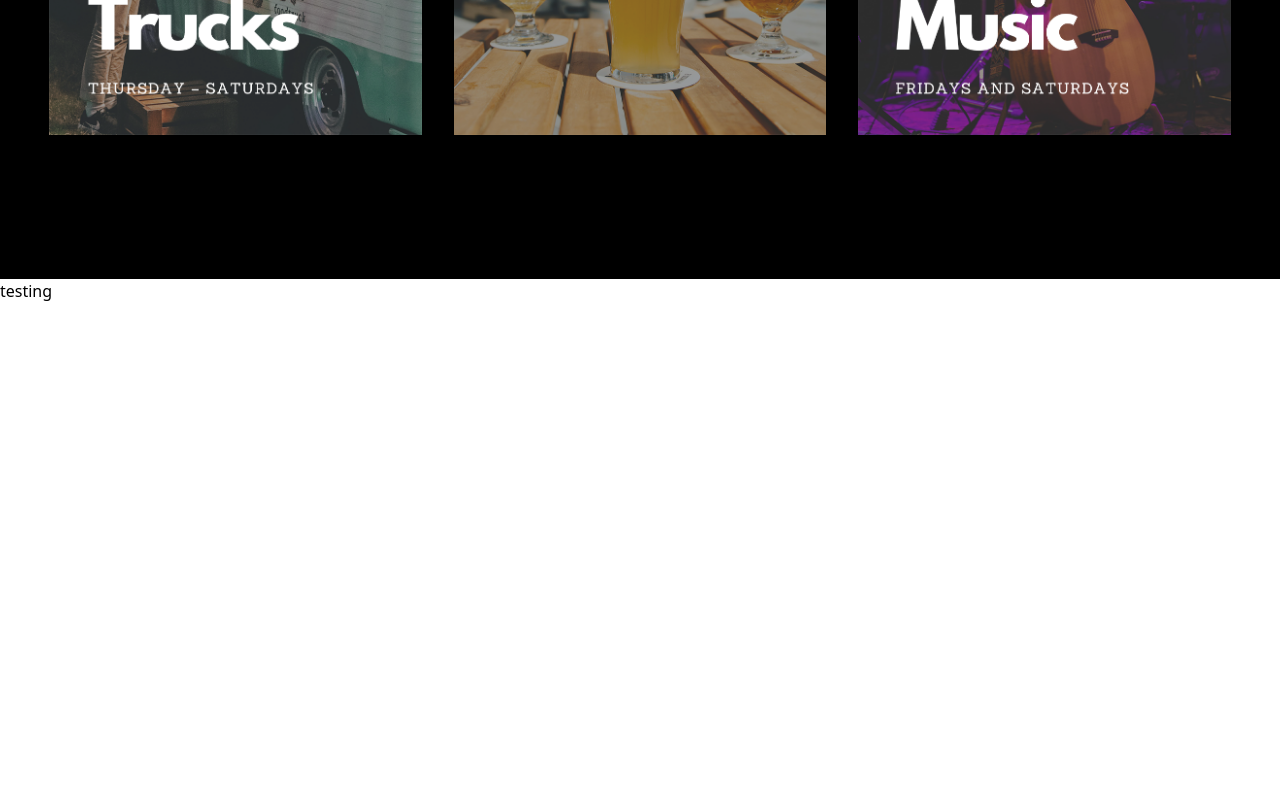
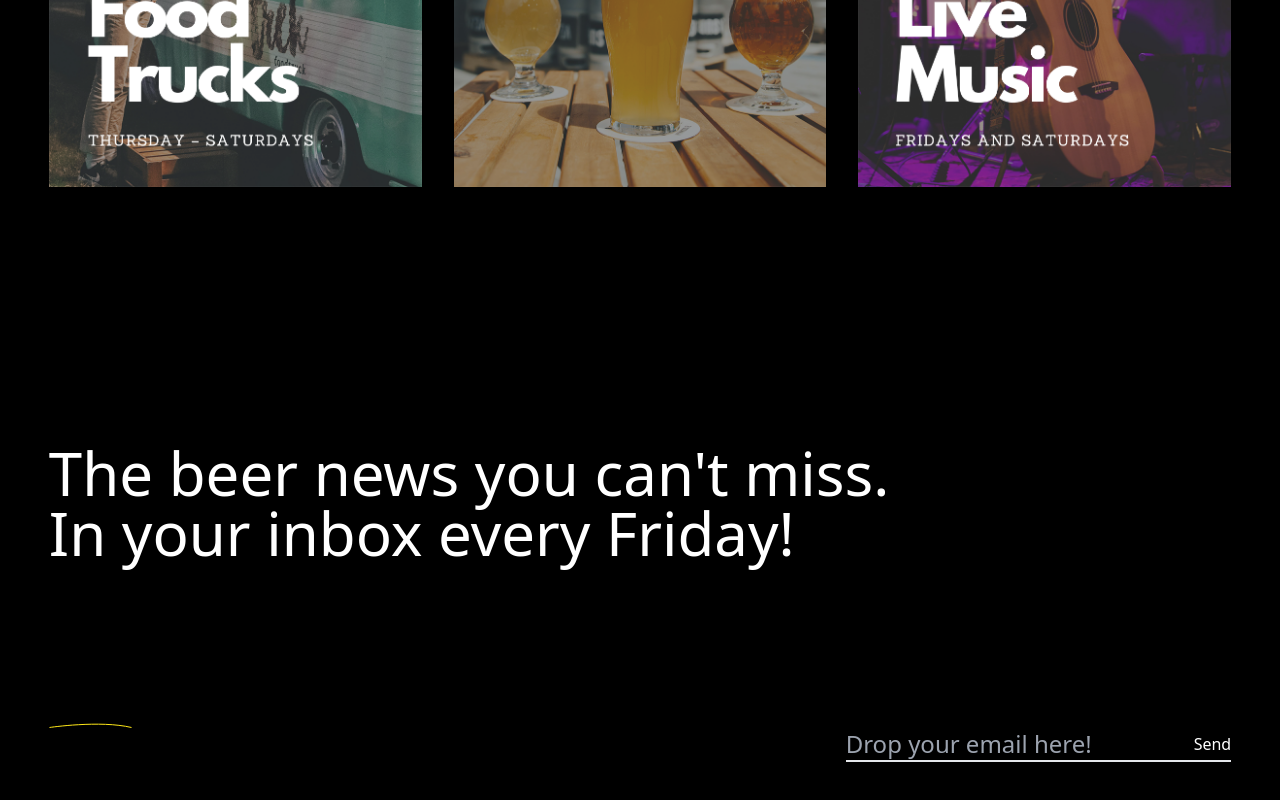
Before and after one commit to mb8504/localBuzz, a React (Vite) app: page / in a window 1280 px wide. Shown: the part 3432-4232 px from the top of the page. Before the commit the page ends 3735 px from the top, so only its background shows below. Built offline with nearby package versions, Linux system fonts and the light colour scheme.

Commit message:
Added footer

```diff
--- a/src/App.jsx
+++ b/src/App.jsx
@@ -6,6 +6,8 @@ import Header from '../src/pages/Home/Header'
 import Carousel from '../src/pages/Home/Carousel'
 import Hops from '../src/pages/Home/Hops'
 import Cards from '../src/pages/Home/Cards'
+import Newsletter from './components/Newsletter'
+import Footer from './components/Footer'
 
 const App = () => {
 
@@ -16,9 +18,8 @@ const App = () => {
       <Carousel />
       <Hops />
       <Cards />
-      <div>
-        testing
-      </div>
+      <Newsletter />
+      <Footer />
     </>
   )
 }
--- /dev/null
+++ b/src/components/Footer.jsx
@@ -0,0 +1,29 @@
+import React from 'react'
+
+const Footer = () => {
+  return (
+    <section className='bg-black pb-28 pt-28'>
+        <div className='siteContainer flex flex-col md:flex-row md:justify-between text-white'>
+            <div className='flex '>
+                <ul className='mr-28 uppercase text-xl'>
+                    <li>Home</li>
+                    <li>Beers</li>
+                    <li>Locals Only</li>
+                    <li>Contact</li>
+                </ul>
+                <ul className='uppercase text-xl'>
+                    <li>TikTok</li>
+                    <li>Facebook</li>
+                    <li>Instagram</li>
+                    <li>YouTube</li>
+                </ul>
+            </div>
+            <div className='font-Logo text-white text-4xl pt-14'>
+                Local Buzz Brewing
+            </div>
+        </div>
+    </section>
+  )
+}
+
+export default Footer
--- /dev/null
+++ b/src/components/Newsletter.jsx
@@ -0,0 +1,34 @@
+import React from 'react'
+
+const Footer = () => {
+  return (
+    <section className="bg-black pb-28 pt-28">
+        <div className="siteContainer">
+
+            <div className="text-white text-6xl pb-12 text-center md:text-left mb-28">
+            The beer news you can't miss. <br /> In your inbox every Friday!
+            </div>
+
+            <div id='svgImage'>
+                <svg width="83" height="5" viewBox="0 0 83 5" fill="none" xmlns="http://www.w3.org/2000/svg">
+                    <path id="yellow_underline" d="M0.5 4.50001C0.5 4.50001 51 -3 82.5 4.49999" stroke="#FFE818"/>
+                </svg>
+            </div>
+
+            <div className='flex flex-row justify-between border-b-2 border-white pb-1 md:justify-end md:border-none'>
+                <form className='md:border-b-2' action="#" method="POST">
+                    <div className="text-2xl text-center">
+                        <input className='bg-black text-white outline-none' type="email" name="email" placeholder="Drop your email here!" />
+                    </div>
+                </form>
+                <button className="md:border-b-2 text-white">
+                    Send
+                </button>
+            </div>
+
+        </div>
+    </section>
+  )
+}
+
+export default Footer
--- a/src/pages/Home/Hops.jsx
+++ b/src/pages/Home/Hops.jsx
@@ -114,7 +114,7 @@ const Hops = () => {
   return (
     <section className="bg-black pt-14">
       <div className="siteContainer text-white flex flex-col items-center">
-        <p className="text-lg text-center pb-28">
+        <p className="text-3xl text-center pb-28">
           Looking for something with a little extra hop?
           <br />
           Click the hop drops to explore some of the local hops featured in our upcoming releases.
```
Also changed, not shown: src/assets/yellow_underline.svg (added).
